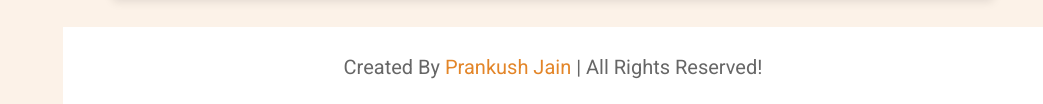
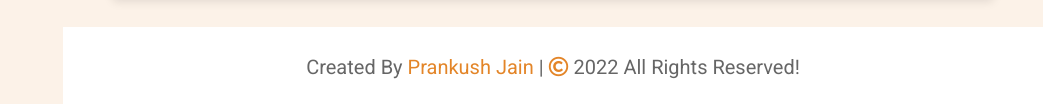
Before and after one commit to Prankushjain/Personal-Portfolio, a plain HTML site: page index.html in a window 1280 px wide. Shown: the part 5147-5251 px from the top of the page, without its empty margins (237-1280 px from the left). Drawn offline with Linux system fonts and the light colour scheme.

Commit message:
update index.html

```diff
--- a/index.html
+++ b/index.html
@@ -394,7 +394,8 @@
 <!-- contact section ends -->
 
 <!-- footer section  -->
-<footer class="footer"> created by <span> Prankush Jain </span> | all rights reserved! </footer>
+<footer class="footer"> created by <span> Prankush Jain </span> | <span class="far fa-copyright"></span> 2022 all rights reserved! </footer>
+
 
 
 
```
